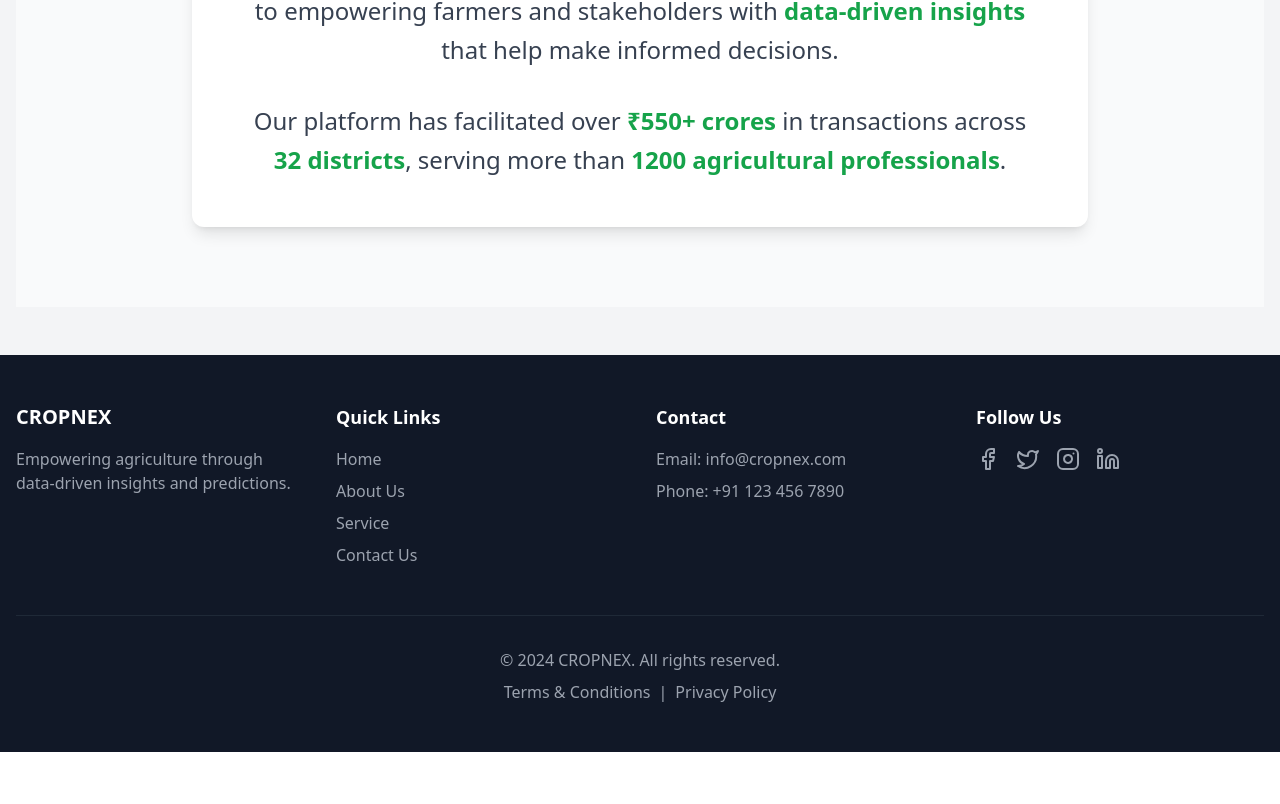
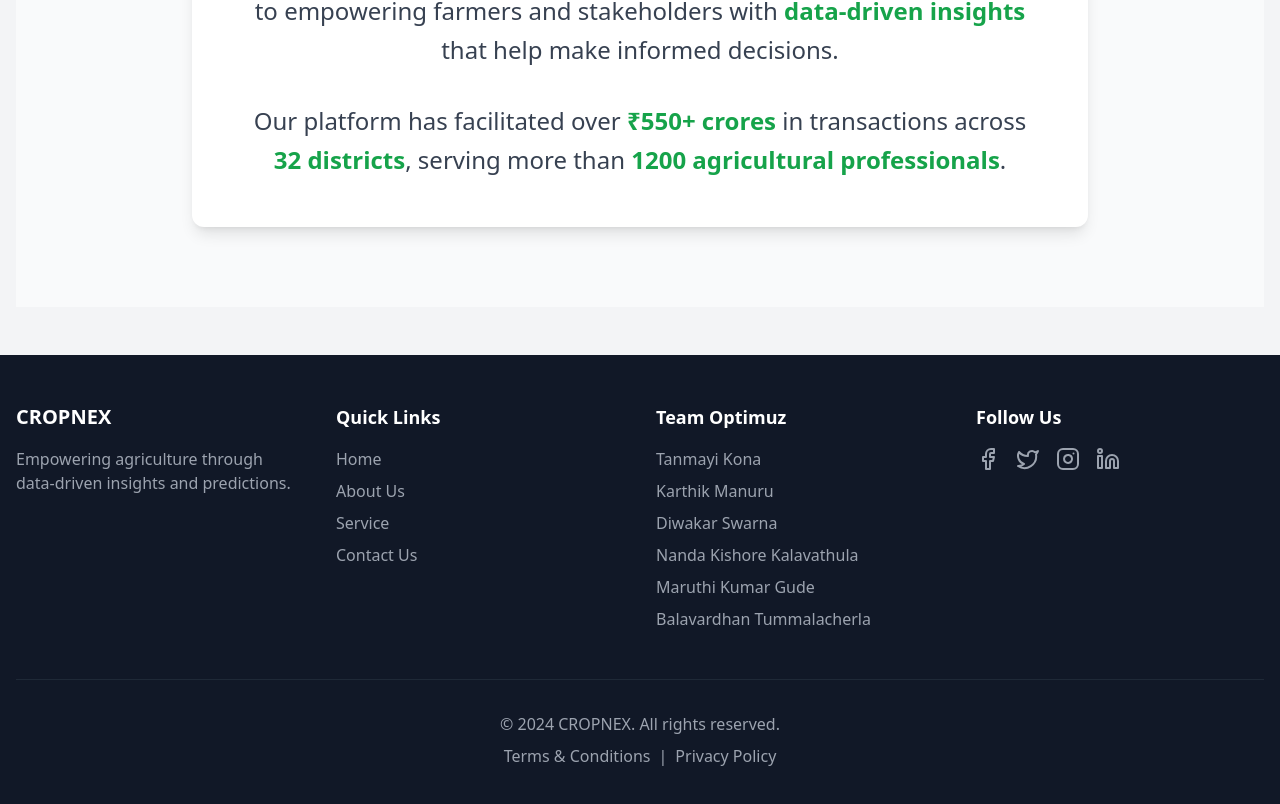
Before and after one commit to Vardhan1536/CropNex, a React (Vite) app in the folder project/: page / in a window 1280 px wide. Shown: the part 3911-4715 px from the top of the page. Before the commit the page ends 4663 px from the top, so only its background shows below. Built offline with nearby package versions, Linux system fonts and the light colour scheme.

Commit message:
changes done

```diff
--- a/project/src/components/CommodityFilter.tsx
+++ b/project/src/components/CommodityFilter.tsx
@@ -80,7 +80,7 @@
     }
 
     try {
-      const response = await fetch(`https://cropnex.onrender.com/predict`, {
+      const response = await fetch(`http://127.0.0.1:8000/predict`, {
         method: 'POST',
         headers: { 'Content-Type': 'application/json' },
         body: JSON.stringify({
--- a/project/src/components/FilterSection.tsx
+++ b/project/src/components/FilterSection.tsx
@@ -45,7 +45,7 @@
     setMessage('');
 
     try {
-      const response = await fetch(`https://cropnex.onrender.com/suggest`, {
+      const response = await fetch(`http://127.0.0.1:8000/suggest`, {
         method: 'POST',
         headers: { 'Content-Type': 'application/json' },
         body: JSON.stringify({
--- a/project/src/components/Footer.tsx
+++ b/project/src/components/Footer.tsx
@@ -27,10 +27,14 @@
           </div>
 
           <div>
-            <h4 className="text-lg font-semibold mb-4">Contact</h4>
+            <h4 className="text-lg font-semibold mb-4">Team Optimuz</h4>
             <ul className="text-gray-400 space-y-2">
-              <li>Email: info@cropnex.com</li>
-              <li>Phone: +91 123 456 7890</li>
+              <li>Tanmayi Kona</li>
+              <li>Karthik Manuru</li>
+              <li>Diwakar Swarna</li>
+              <li>Nanda Kishore Kalavathula</li>
+              <li>Maruthi Kumar Gude</li>
+              <li>Balavardhan Tummalacherla</li>
             </ul>
           </div>
 
```
Also changed, not shown: project/src/App.tsx (+0 -18 lines), 1 other file (tests, documents, lock files or other folders).
